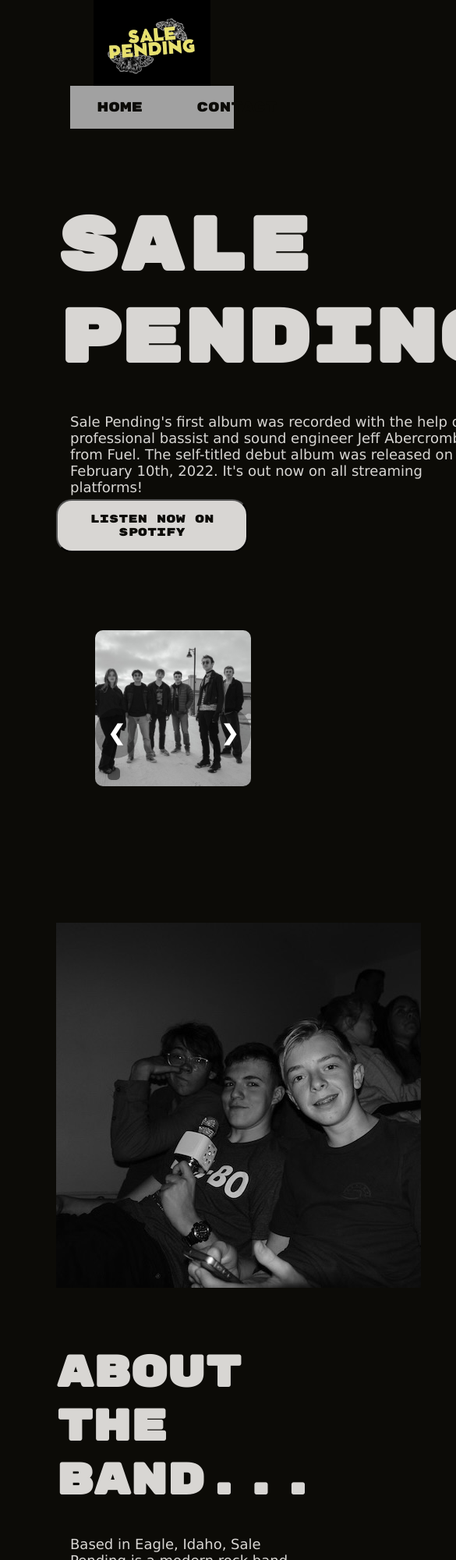
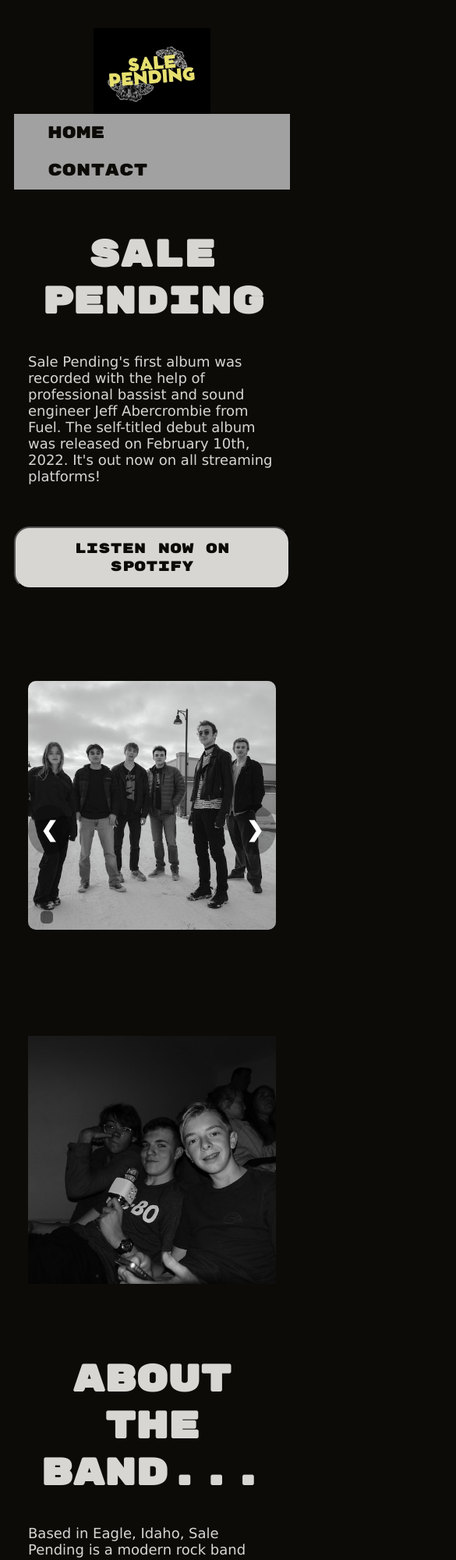
Before and after one commit to kayleegood22/wdd131, a plain HTML site: page salepending/index.html in a window 390 px wide. Shown: the top 2000 px of the page at 78% size, 585 px wide, since content can reach past the window. Drawn offline with Linux system fonts and the light colour scheme.

Commit message:
mobile device changes

```diff
--- a/salepending/site-plan.css
+++ b/salepending/site-plan.css
@@ -438,25 +438,86 @@ footer {
 
 @media screen and (max-width: 960px) {
   body {
-      max-width: 960px;
+      padding: 1em;
+  }
+
+  header {
+    flex-direction: column;
+    align-items: center;
+    padding: 1em 0;
+  }
+
+  nav {
+    flex-direction: column;
+    align-items: flex-start;
+    padding-left: 1em;
+  }
+
+  nav a {
+    padding: 0.5em 1em;
+    font-size: 1em;
   }
   .about {
     display: flex;
-    flex-wrap: wrap;
-
+    flex-direction: column;
+    align-items: center;
+  }
+  .about_pic {
+    width: 90%;
+    margin: 1em 0;
   }
   .about_info {
-    flex-wrap: wrap;
+    margin-left: 0;
+    padding: 0 1em;
+    text-align: center;
+  }
+  .about_title {
+    font-size: 3rem;
+    text-align: center;
   }
   .about_para_2 {
     margin-top: 50px;
   }
   .Spotify {
     display:flex;
-    flex-wrap: wrap
-
+    flex-direction: column;
+    align-items: center;
+    margin-top: 2em;
+  }
+  .headline_title {
+    font-size: 3rem;
+    text-align: center;
   }
   .spotify_button {
+    width: auto;
+    font-size: 1em;
+    margin-top: 1em;
+    align-self: center;
     margin-bottom: 100px;
   }
+  .slideshow-container {
+    width: 90%;
+    margin: 1em auto;
+    grid-column: auto;
+    grid-row: auto;
+  }
+
+  .contact_title {
+    font-size: 3rem;
+  }
+
+  .contact_para {
+    padding: 0 1em;
+    font-size: 1.2rem;
+  }
+
+  .submit_button {
+    width: 80%;
+  }
+
+  footer {
+    text-align: center;
+    margin-top: 100px;
+  }
+
 }
```
